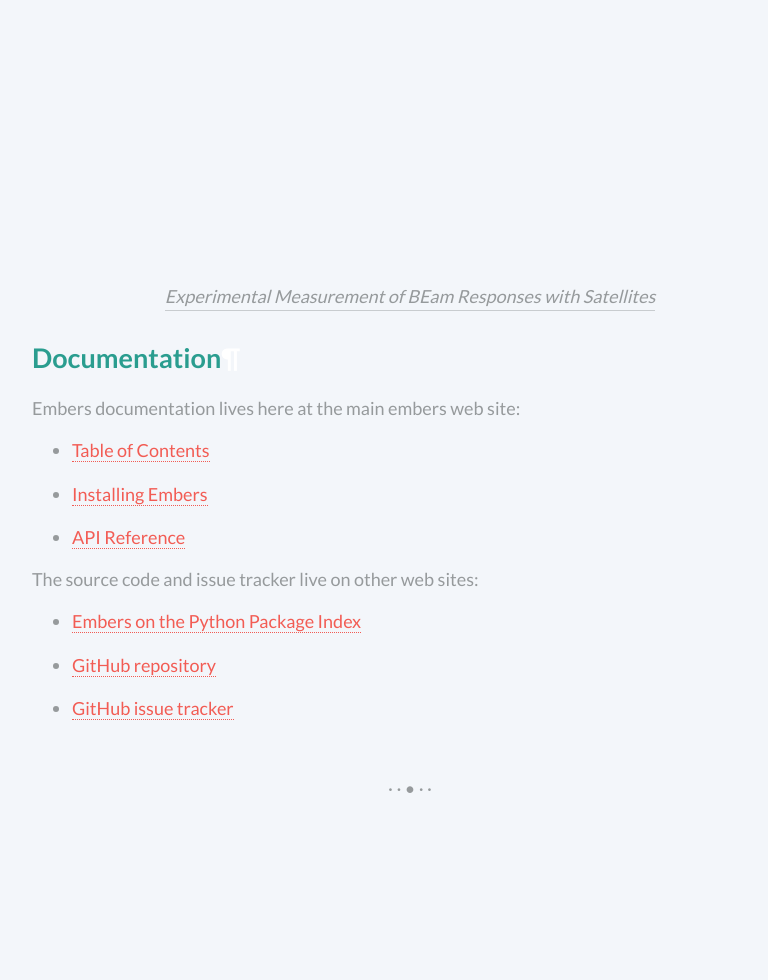
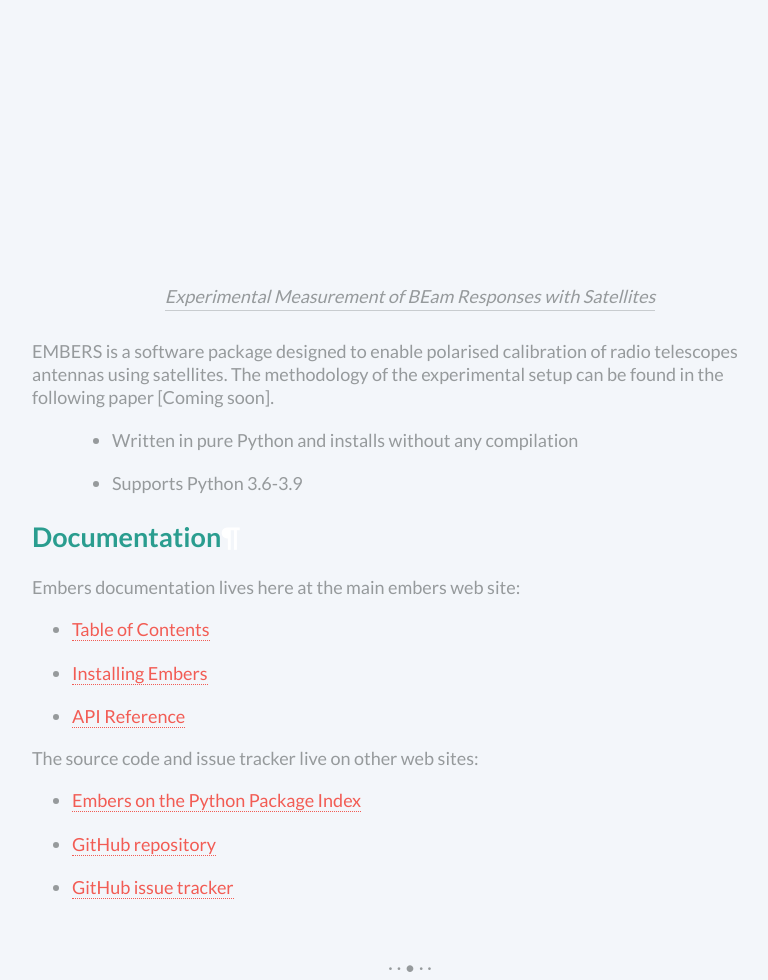
Before and after one commit to amanchokshi/EMBERS, a Sphinx documentation site: the page built from docs/index.rst, in a window 1280 px wide. Shown: the whole page, without its empty margins (230-998 px from the left). Built offline with Sphinx 7.4.7, drawn with Linux system fonts in a browser that asks for light colours; before the commit the page ends 900 px from its top, so only the background shows below that.

Commit message:
New description of embers

```diff
--- a/docs/index.rst
+++ b/docs/index.rst
@@ -9,6 +9,13 @@
 .. rst-class:: motto
 
    *Experimental Measurement of BEam Responses with Satellites*
+
+EMBERS is a software package designed to enable polarised calibration of radio telescopes antennas using satellites. The methodology of the experimental setup can be found in the following paper [Coming soon].
+
+    - Written in pure Python and installs without any compilation
+    - Supports Python 3.6-3.9
+
+
 
 Documentation
 =============
--- a/docs/toc.rst
+++ b/docs/toc.rst
@@ -5,7 +5,6 @@
 ===================
 
 Welcome to the documentation for EMBERS.
-Callibrate radio telescopes with satellites!
 
 .. toctree::
    :maxdepth: 2
```
